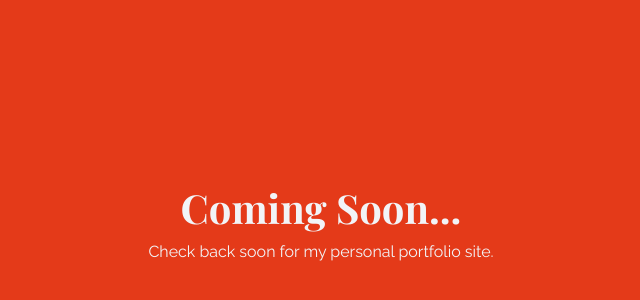
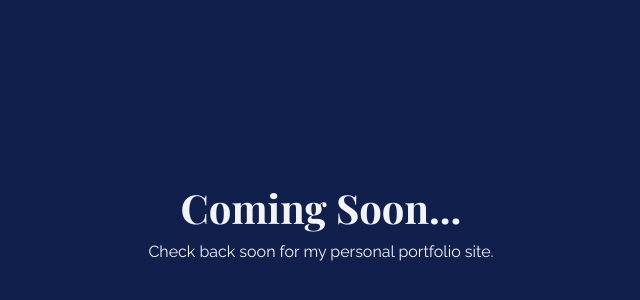
Before and after one commit to martinpsz/personal_website, a Gatsby site: page / in a window 1280 px wide. Shown: the part 168-468 px from the top of the page, without its empty margins (319-959 px from the left). Built offline with nearby package versions, Linux system fonts and the light colour scheme; Gatsby itself is replaced by a stand-in of ours.

```diff
--- a/src/pages/index.js
+++ b/src/pages/index.js
@@ -10,7 +10,7 @@ export default () => {
         justifyContent: 'center',
         alignItems: 'center',
         height: '100vh',
-        background: 'var(--Orange)',
+        background: 'var(--Blue)',
         color: 'var(--White)',
     }
 
```
